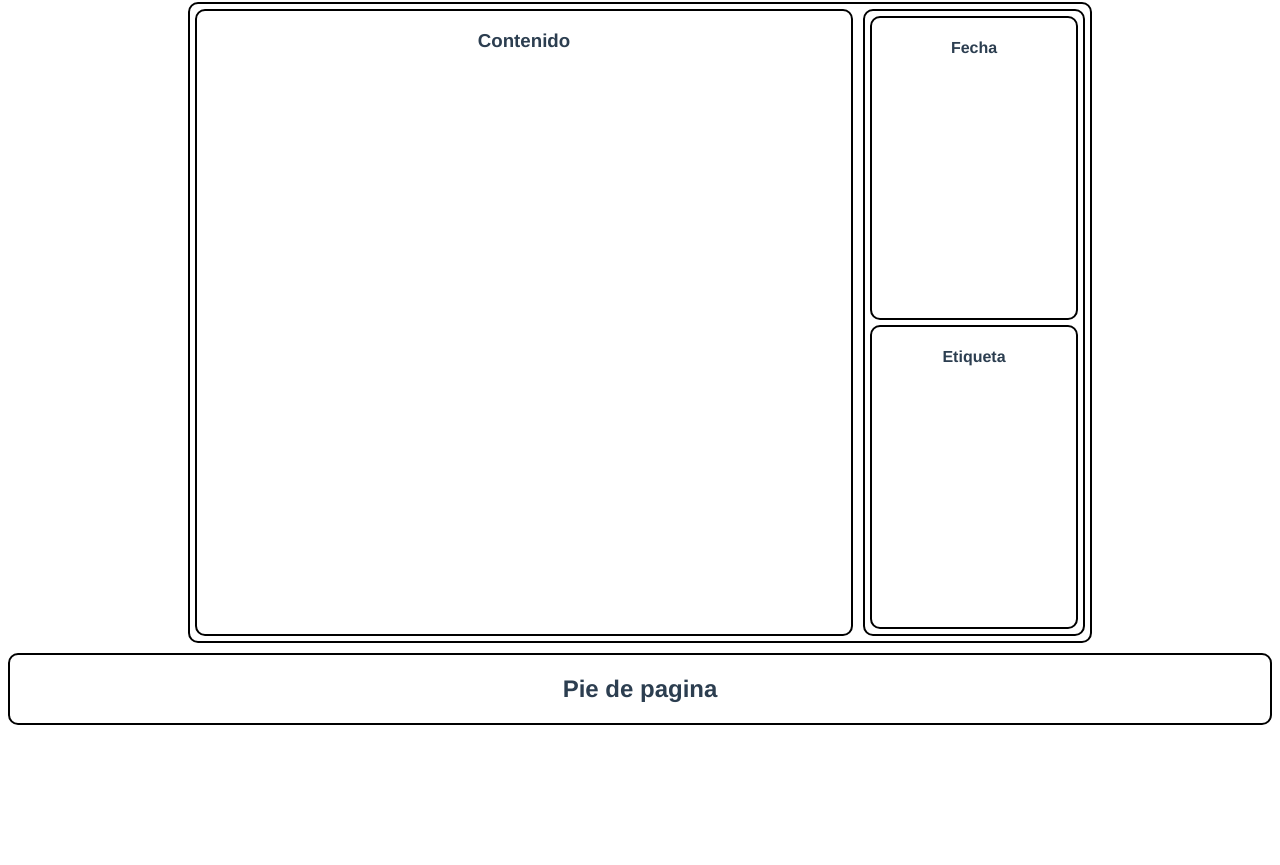
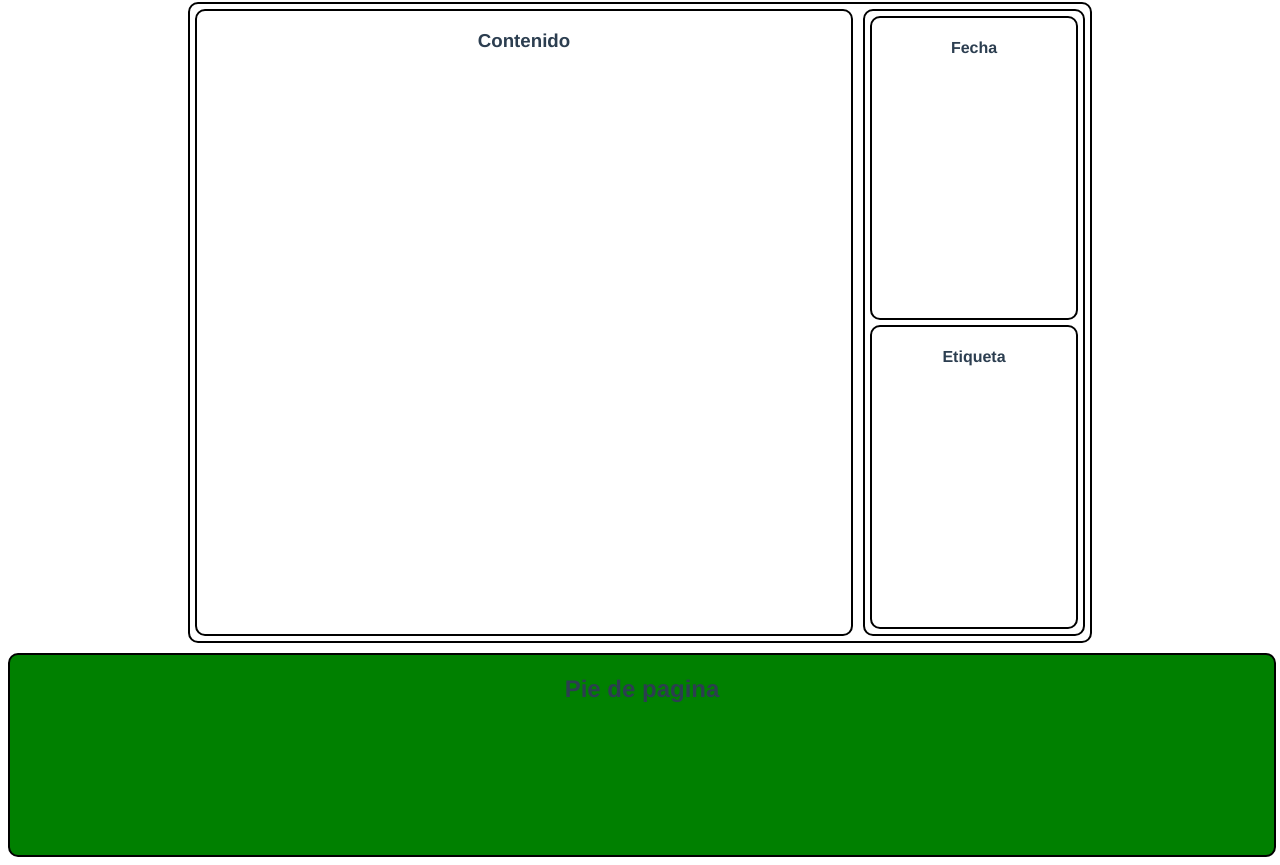
Before and after one commit to GeraMaldonado/myBlog, a Vue app: page /#/ in a window 1280 px wide. Shown: the part 374-1239 px from the top of the page. Before the commit the page ends 1107 px from the top, so only its background shows below. Built offline with nearby package versions, Linux system fonts and the light colour scheme.

Commit message:
Codigo para hacer pruebas con el footer

```diff
--- a/src/assets/styles/HomeView.css
+++ b/src/assets/styles/HomeView.css
@@ -15,7 +15,7 @@ header, main, section, aside, footer, .BlogFecha, .BlogEtiqueta {
     }
     section{
         width:75%;
-        margin: 5px
+        margin: 5px;
     }
     aside{
         width: 25%;
@@ -26,7 +26,11 @@ header, main, section, aside, footer, .BlogFecha, .BlogEtiqueta {
         margin: 5px;
         min-height: 300px;
     }
-
+    footer{
+        background-color: green;
+        width: 100%;
+        height: 200px;
+    }
 
 
     /*
```
